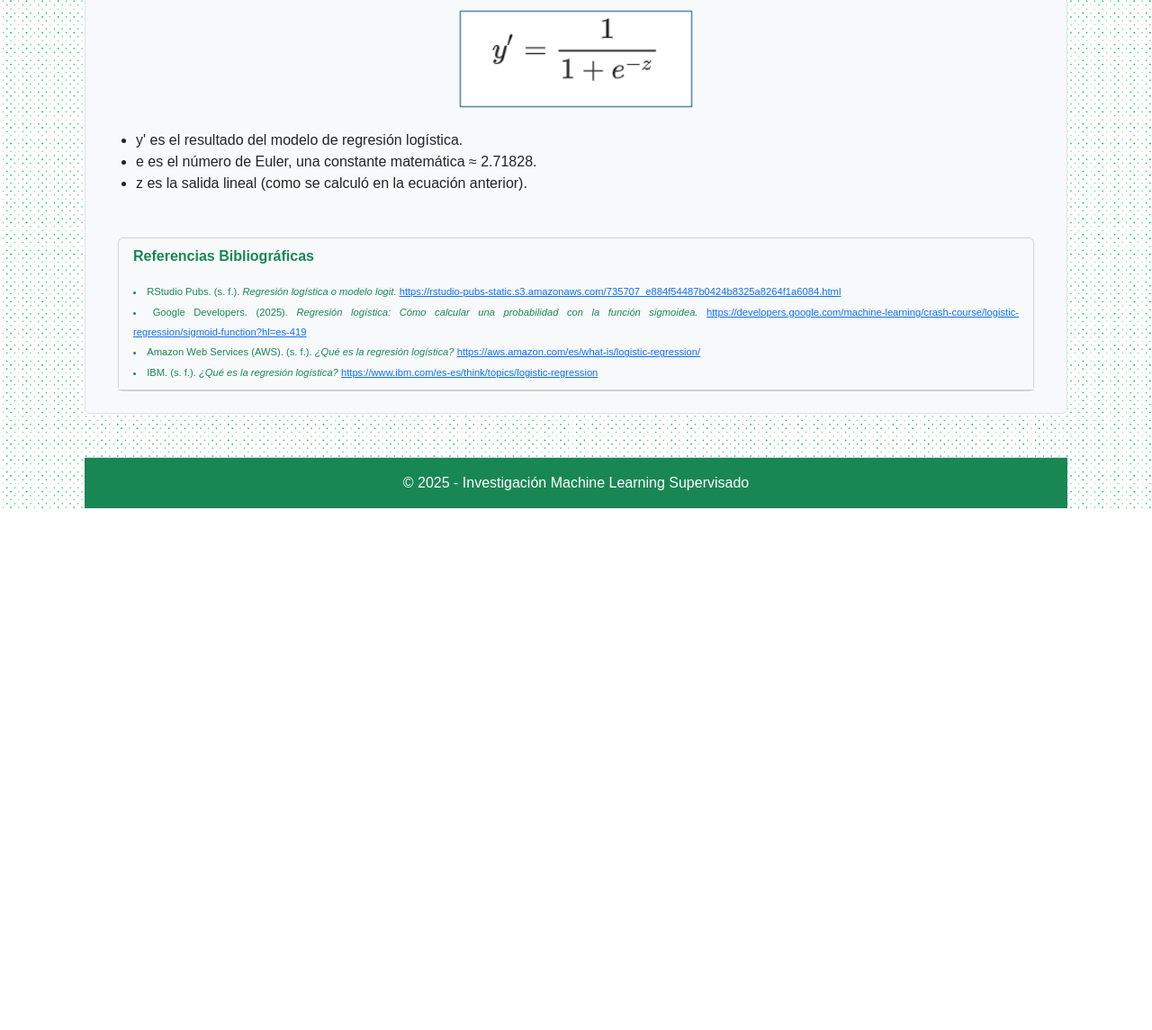
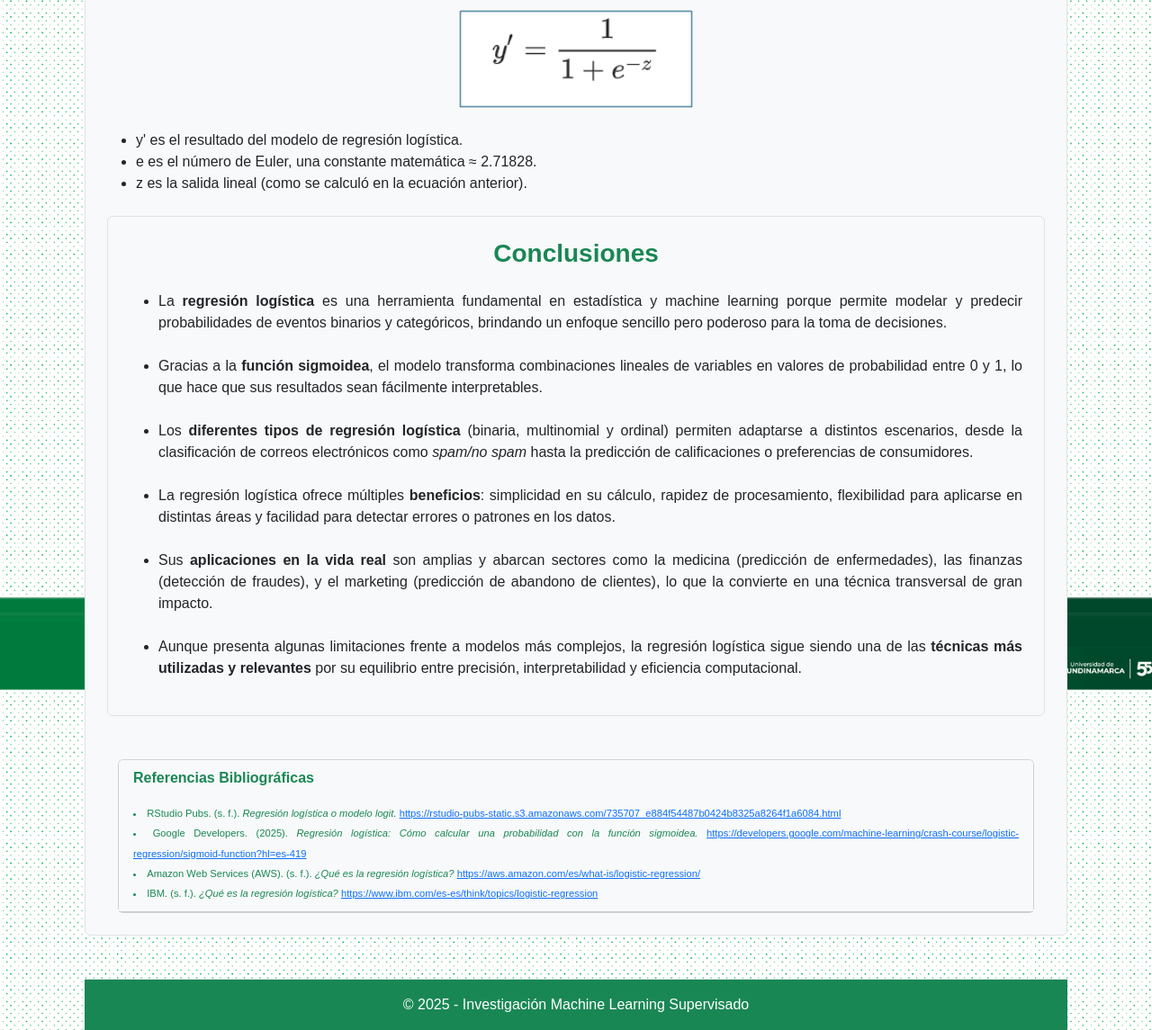
Before and after one commit to Mireya-Garzon-A/ActividadesMachineLearning, a Flask app: page /conceptos_reg_logistica in a window 1280 px wide. Shown: the part 2536-3681 px from the top of the page at 90% size. Before the commit the page ends 3101 px from the top, so only its background shows below. Run offline with Flask 3, Linux system fonts and the light colour scheme.

Commit message:
Se agrega conclusiones
Se incluyen las conclusiones sobre la investigación de regresión logística

```diff
--- a/templates/conceptos_reg_logistica.html
+++ b/templates/conceptos_reg_logistica.html
@@ -120,6 +120,39 @@
                     </ul>
                  </p>
 
+                 <p>
+                    <!-- Bloque de Conclusiones -->
+                <div class="bg-light border p-4 rounded mt-4" style="text-align: justify;">
+                <h3 class="text-center text-success mb-4"><b>Conclusiones</b></h3>
+                    <ul>
+                        <li>La <b>regresión logística</b> es una herramienta fundamental en estadística y machine learning porque permite modelar y predecir probabilidades de eventos binarios y categóricos, brindando un enfoque sencillo pero poderoso para la toma de decisiones.
+                        </li>
+                    <br>
+                    <li>
+                        Gracias a la <b>función sigmoidea</b>, el modelo transforma combinaciones lineales de variables en valores de probabilidad entre 0 y 1, lo que hace que sus resultados sean fácilmente interpretables.
+                    </li>
+                    <br>
+                    <li>
+                        Los <b>diferentes tipos de regresión logística</b> (binaria, multinomial y ordinal) permiten adaptarse a distintos escenarios, desde la clasificación de correos electrónicos como <i>spam/no spam</i> hasta la predicción de calificaciones o preferencias de consumidores.
+                    </li>
+                    <br>
+                    <li>
+                        La regresión logística ofrece múltiples <b>beneficios</b>: simplicidad en su cálculo, rapidez de procesamiento, flexibilidad para aplicarse en distintas áreas y facilidad para detectar errores o patrones en los datos.
+                    </li>
+                    <br>
+                    <li>
+                        Sus <b>aplicaciones en la vida real</b> son amplias y abarcan sectores como la medicina (predicción de enfermedades), las finanzas (detección de fraudes), y el marketing (predicción de abandono de clientes), lo que la convierte en una técnica transversal de gran impacto.
+                    </li>
+                    <br>
+                    <li>
+                        Aunque presenta algunas limitaciones frente a modelos más complejos, la regresión logística sigue siendo una de las <b>técnicas más utilizadas y relevantes</b> por su equilibrio entre precisión, interpretabilidad y eficiencia computacional.
+                    </li>
+                </ul>
+            </div>
+
+
+                 </p>
+
             </di>
 
     <div class="container mt-5">
```
